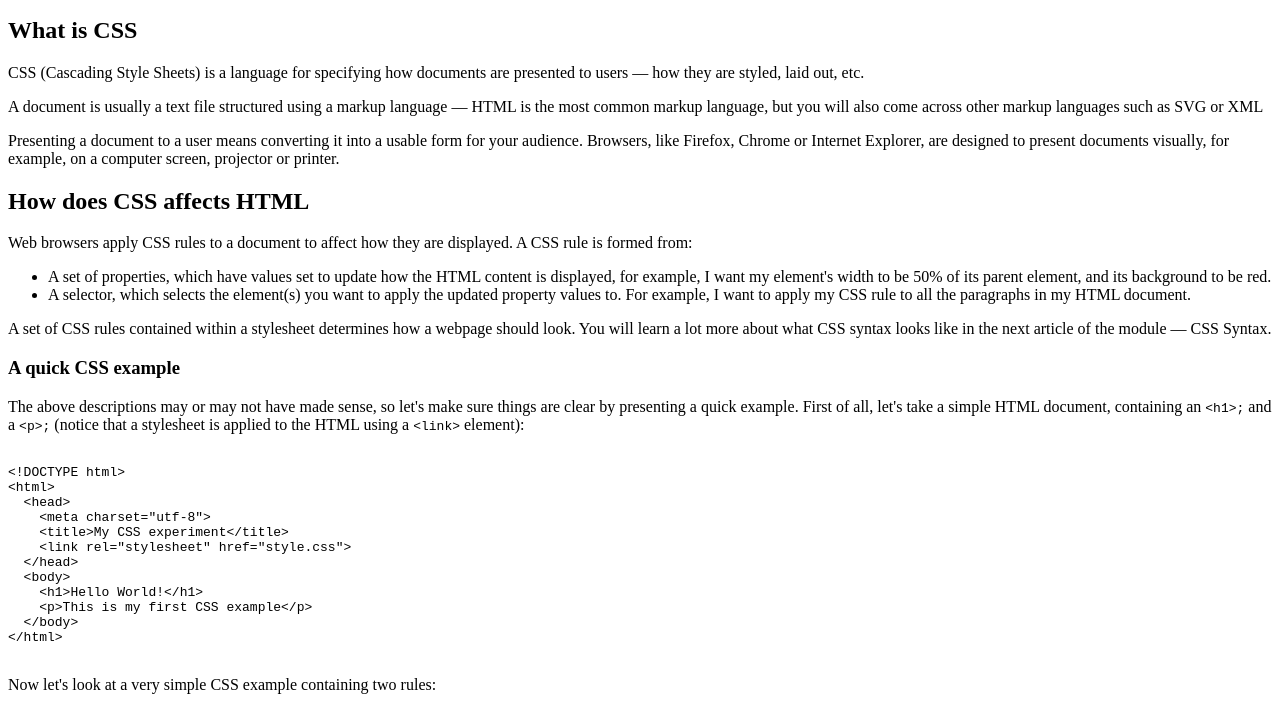
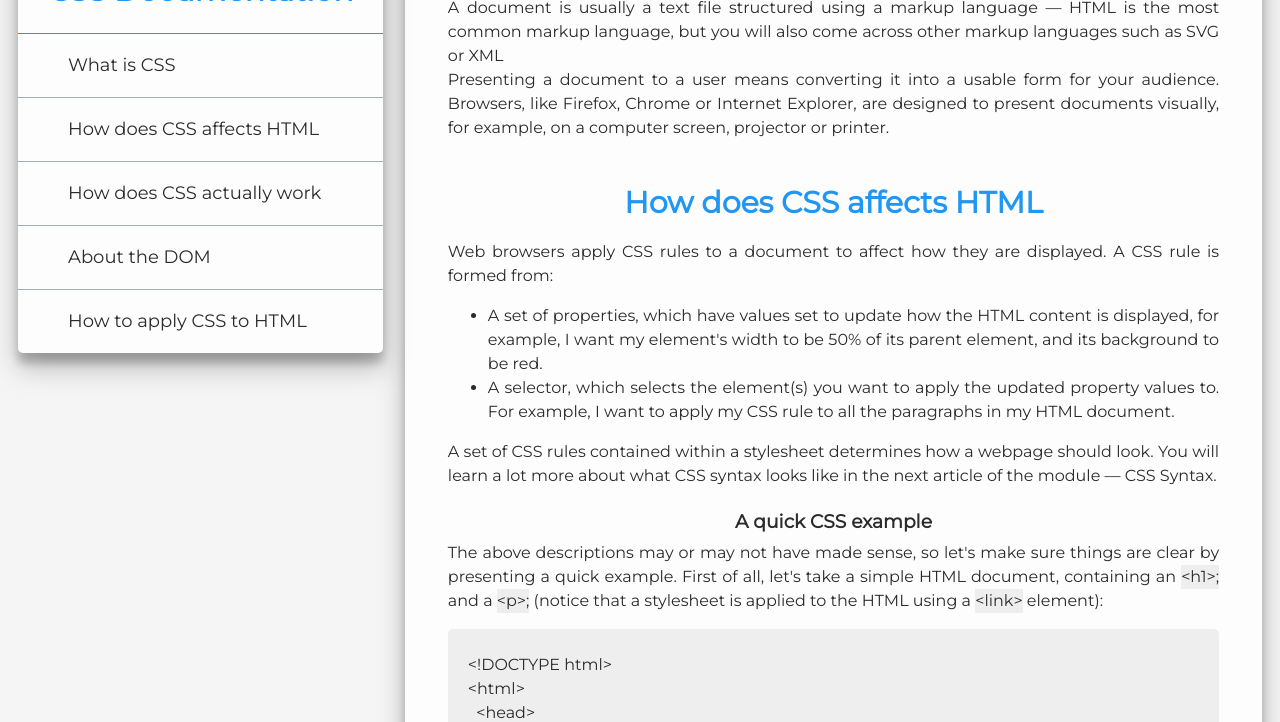
Before and after one commit to Dimayo/fcc_technical_documentation_page, a plain HTML site: page index.html in a window 1280 px wide. Shown: the part 160-882 px from the top of the page. Drawn offline with Linux system fonts and the light colour scheme.

Commit message:
CSS done

```diff
--- a/index.html
+++ b/index.html
@@ -1,25 +1,29 @@
 <!DOCTYPE html>
-<html lang="en" xmlns="http://www.w3.org/1999/html">
+<html lang="en" xmlns="http://www.w3.org/1999/html" xmlns="http://www.w3.org/1999/html">
 <head>
     <meta charset="UTF-8">
     <title>FCC Technical Documentation Page</title>
+    <link href="style.css" rel="stylesheet">
 </head>
+
 <body>
 
 <nav id="navbar">
-   <h1>CSS Documentation</h1>
-    <ul>
-        <li><a class="nav-link" href="#What_is_CSS">What is CSS</a></li>
-        <li><a class="nav-link" href="#How_does_CSS_affects_HTML">How does CSS affects HTML</a></li>
-        <li><a class="nav-link" href="#How_does_CSS_actually_work">How does CSS actually work</a></li>
-        <li><a class="nav-link" href="#About_the_DOM">Make and commit changes</a></li>
-        <li><a class="nav-link" href="#How_to_apply_CSS_to_HTML">How to apply CSS to HTML</a></li>
-    </ul>
+
+   <header><img src="images/css-3.svg" alt="" height="80">CSS Documentation</header>
+    <div class="nav-list">
+        <a class="nav-link" href="#What_is_CSS">What is CSS</a>
+        <a class="nav-link" href="#How_does_CSS_affects_HTML">How does CSS affects HTML</a>
+        <a class="nav-link" href="#How_does_CSS_actually_work">How does CSS actually work</a>
+        <a class="nav-link" href="#About_the_DOM">About the DOM</a></li>
+        <a class="nav-link" href="#How_to_apply_CSS_to_HTML">How to apply CSS to HTML</a>
+    </div>
 </nav>
+
 <main id="main-doc">
-
+    <div class="main-container">
     <section class="main-section" id="What_is_CSS">
-        <h2>What is CSS</h2>
+        <header>What is CSS</header>
         <article>
             <p>CSS (Cascading Style Sheets) is a language for specifying how documents are presented to users — how they are styled, laid out, etc.</p>
             <p>A document is usually a text file structured using a markup language — HTML is the most common markup language, but you will also come across other markup languages such as SVG or XML</p>
@@ -28,7 +32,7 @@
     </section>
 
     <section class="main-section" id="How_does_CSS_affects_HTML">
-        <h2>How does CSS affects HTML</h2>
+        <header>How does CSS affects HTML</header>
         <article>
             <p>Web browsers apply CSS rules to a document to affect how they are displayed. A CSS rule is formed from:</p>
             <ul>
@@ -47,8 +51,8 @@
     &lt;link rel="stylesheet" href="style.css"&gt;
   &lt;/head&gt;
   &lt;body&gt;
-    &lt;h1&gt;Hello World!&lt;/h1&gt;
-    &lt;p>This is my first CSS example&lt;/p&gt;
+    &lt;h1&gt;Hello!&lt;/h1&gt;
+    &lt;p>This is CSS example&lt;/p&gt;
   &lt;/body&gt;
 &lt;/html&gt;
            </code></pre>
@@ -75,8 +79,8 @@ p {
         </article>
     </section>
 
-    <section class="main-section" id="How_does_CSS_actually_work"></section>
-    <h2>How does CSS actually work</h2>
+    <section class="main-section" id="How_does_CSS_actually_work">
+    <header>How does CSS actually work</header>
     <article>
         <p>When a browser displays a document, it must combine the document's content with its style information. It processes the document in two stages:</p>
         <ol>
@@ -84,9 +88,10 @@ p {
             <li>The browser displays the contents of the DOM.</li>
         </ol>
     </article>
+    </section>
 
     <section class="main-section" id="About_the_DOM">
-    <h2>About the DOM</h2>
+    <header>About the DOM</header>
         <article>
     <p>A DOM has a tree-like structure. Each element, attribute and piece of text in the markup language becomes a DOM node in the tree structure. The nodes are defined by their relationship to other DOM nodes. Some elements are parents of child nodes, and child nodes have siblings.</p>
     <p>Understanding the DOM helps you design, debug and maintain your CSS because the DOM is where your CSS and the document's content meet up.</p>
@@ -135,7 +140,7 @@ span {
     </section>
 
     <section class="main-section" id="How_to_apply_CSS_to_HTML">
-        <h2>How to apply CSS to HTML</h2>
+        <header>How to apply CSS to HTML</header>
         <article>
             <p>There are three different ways to apply CSS to an HTML document that you'll commonly come across, some more useful than others. Here we'll briefly review each one.</p>
             <h3>External stylesheet</h3>
@@ -149,8 +154,8 @@ span {
     &lt;link rel="stylesheet" href="style.css"&gt;
   &lt;/head&gt;
   &lt;body&gt;
-    &lt;h1&gt;Hello World!&lt;/h1&gt;
-    &lt;p&gt;This is my first CSS example&lt;/p&gt;
+    &lt;h1&gt;Hello!&lt;/h1&gt;
+    &lt;p&gt;This is CSS example&lt;/p&gt;
   &lt;/body&gt;
 &lt;/html&gt;
             </code></pre>
@@ -188,8 +193,8 @@ p {
     &lt;/style&gt;
   &lt;/head&gt;
   &lt;body&gt;
-    &lt;h1&gt;Hello World!&lt;/h1&gt;
-    &lt;p&gt;This is my first CSS example&lt;/p&gt;
+    &lt;h1&gt;Hello!&lt;/h1&gt;
+    &lt;p&gt;This is CSS example&lt;/p&gt;
  &lt;/body&gt;
 &lt;/html&gt;
           </code></pre>
@@ -204,20 +209,18 @@ p {
     &lt;title>My CSS experiment&lt;/title&gt;
   &lt;/head&gt;
   &lt;body&gt;
-    &lt;h1 style="color: blue;background-color: yellow;border: 1px solid black;"&gt;Hello World!&lt;/h1&gt;
-    &lt;p style="color:red;"&gt;This is my first CSS example&lt;/p&gt;
+    &lt;h1 style="color: blue;"&gt;Hello!&lt;/h1&gt;
+    &lt;p&gt;This is CSS example&lt;/p&gt;
   &lt;/body&gt;
 &lt;/html&gt;
             </code></pre>
             <p>Please don't do this, unless you really have to! It is really bad for maintenance (you might have to update the same information multiple times per document), and it also mixes your presentational CSS information with your HTML structural information, making the CSS harder to read and understand. Keeping your different types of code separated and pure makes for a much easier job for all who work on the code.</p>
             <p>The only time you might have to resort to using inline styles is when your working environment is really restrictive (perhaps your CMS only allows you to edit the HTML body.)</p>
         </article>
-
     </section>
-
+</div>
 </main>
 
-
-
+<script src="https://cdn.freecodecamp.org/testable-projects-fcc/v1/bundle.js"></script>
 </body>
 </html>
--- a/style.css
+++ b/style.css
@@ -0,0 +1,156 @@
+@import url('https://fonts.googleapis.com/css?family=Montserrat');
+
+body {
+    background-color: #f5f5f5;
+    display: flex;
+    color: #2b2b2b;
+    line-height: 1.5;
+    font-family: 'Montserrat', sans-serif;
+}
+
+::selection {
+    background-color: #2196f3;
+}
+
+#navbar {
+    background-color: #fdfdfd;
+    margin: 10px;
+    position: fixed;
+    border-radius: 5px;
+    box-shadow: 0 14px 28px rgba(0, 0, 0, 0.25), 0 10px 10px rgba(0, 0, 0, 0.22);
+}
+
+#main-doc {
+    display: flex;
+    margin: 10px 10px 10px 397px;
+    width: 100%;
+    justify-content: center;
+}
+
+.main-container {
+    background-color: #fdfdfd;
+    max-width: 1000px;
+    display: block;
+    border-radius: 5px;
+    padding-bottom: 40px;
+    box-shadow: 0 14px 28px rgba(0, 0, 0, 0.25), 0 10px 10px rgba(0, 0, 0, 0.22);
+}
+
+#navbar header {
+    padding: 30px 30px 20px 30px;
+    display: flex;
+    align-items: center;
+    font-size: 30px;
+    font-weight: bold;
+    flex-direction: column;
+    color: #2196f3;
+    margin: 0;
+}
+
+.main-section header,h3{
+    text-align: center;
+    margin:0;
+}
+
+.main-section header {
+    color: #2196f3;
+    font-size: 30px;
+    padding: 30px 10px 15px 10px;
+    font-weight: bold;
+}
+
+header::selection{
+    background-color: #eeeeee;
+}
+
+h3 {
+    margin:0;
+    padding: 20px 10px 5px 10px;
+}
+
+p {
+    margin:0;
+    padding:0;
+}
+
+
+.main-section {
+    padding: 0 5% 10px 5%;
+    margin: 0;
+    font-size: 16px;
+    text-align: justify;
+}
+
+.nav-list {
+    display: flex;
+    flex-direction: column;
+    align-items: stretch;
+    margin: 0;
+}
+
+.nav-list :first-child {
+    border-top: 1px solid #2196f3;
+}
+
+.nav-link {
+    padding: 18px 20px 18px 50px;
+    text-decoration: none;
+    color: #2b2b2b;
+    font-size: 18px;
+    transition: all 0.3s ease;
+    border-top: 1px solid #A2ACBD;
+}
+
+.nav-link:hover {
+    background-color: #2196f3;
+    color: #fdfdfd;
+}
+
+code {
+    background-color: #eeeeee;
+    display: inline-block;
+    font-family: 'Montserrat', sans-serif;
+}
+
+pre code {
+    display: block;
+    border-radius: 5px;
+    padding: 0 20px;
+}
+
+@media (max-width: 1100px) {
+    body{
+        display: inline-block;
+        margin: 0;
+    }
+
+    #navbar {
+        position: static;
+        margin: 0 0 20px 0;
+    }
+
+    #main-doc {
+        margin: 0;
+    }
+
+    .main-container {
+        margin: 0 0 20px 0;
+    }
+
+    .nav-link {
+        padding: 18px 20px 18px 20px;
+        text-align: center;
+    }
+
+}
+
+@media (max-width: 500px) {
+    pre code {
+        padding: 0 3%;
+    }
+
+    .main-section {
+        padding: 0 3% 10px 3%;
+    }
+
+}
```
